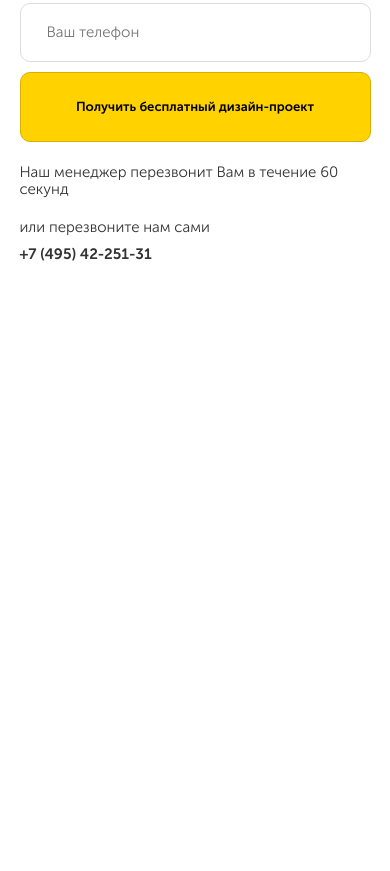
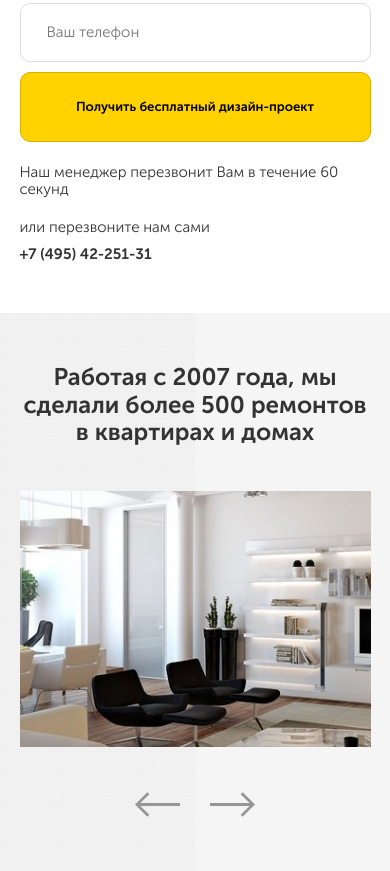
Before and after one commit to Sonikflame/webstart, a plain HTML site: page src/index.html in a window 390 px wide. Shown: the part 1123-1994 px from the top of the page. Before the commit the page ends 1436 px from the top, so only its background shows below. Drawn offline with nearby package versions, Linux system fonts and the light colour scheme.

Commit message:
Верстка и адаптация блока слайдер

```diff
--- /dev/null
+++ b/src/css/slick.css
@@ -0,0 +1,119 @@
+/* Slider */
+.slick-slider
+{
+    position: relative;
+
+    display: block;
+    box-sizing: border-box;
+
+    -webkit-user-select: none;
+       -moz-user-select: none;
+        -ms-user-select: none;
+            user-select: none;
+
+    -webkit-touch-callout: none;
+    -khtml-user-select: none;
+    -ms-touch-action: pan-y;
+        touch-action: pan-y;
+    -webkit-tap-highlight-color: transparent;
+}
+
+.slick-list
+{
+    position: relative;
+
+    display: block;
+    overflow: hidden;
+
+    margin: 0;
+    padding: 0;
+}
+.slick-list:focus
+{
+    outline: none;
+}
+.slick-list.dragging
+{
+    cursor: pointer;
+    cursor: hand;
+}
+
+.slick-slider .slick-track,
+.slick-slider .slick-list
+{
+    -webkit-transform: translate3d(0, 0, 0);
+       -moz-transform: translate3d(0, 0, 0);
+        -ms-transform: translate3d(0, 0, 0);
+         -o-transform: translate3d(0, 0, 0);
+            transform: translate3d(0, 0, 0);
+}
+
+.slick-track
+{
+    position: relative;
+    top: 0;
+    left: 0;
+
+    display: block;
+    margin-left: auto;
+    margin-right: auto;
+}
+.slick-track:before,
+.slick-track:after
+{
+    display: table;
+
+    content: '';
+}
+.slick-track:after
+{
+    clear: both;
+}
+.slick-loading .slick-track
+{
+    visibility: hidden;
+}
+
+.slick-slide
+{
+    display: none;
+    float: left;
+
+    height: 100%;
+    min-height: 1px;
+}
+[dir='rtl'] .slick-slide
+{
+    float: right;
+}
+.slick-slide img
+{
+    display: block;
+}
+.slick-slide.slick-loading img
+{
+    display: none;
+}
+.slick-slide.dragging img
+{
+    pointer-events: none;
+}
+.slick-initialized .slick-slide
+{
+    display: block;
+}
+.slick-loading .slick-slide
+{
+    visibility: hidden;
+}
+.slick-vertical .slick-slide
+{
+    display: block;
+
+    height: auto;
+
+    border: 1px solid transparent;
+}
+.slick-arrow.slick-hidden {
+    display: none;
+}
--- a/src/index.html
+++ b/src/index.html
@@ -6,6 +6,8 @@
    <meta http-equiv="X-UA-Compatible" content="ie=edge">
    <title>Document</title>
    <link rel="stylesheet" href="css/normalize.css">
+   <link rel="stylesheet" href="css/slick.css">
+   <!-- <link rel="stylesheet" href="css/slick-theme.css"> -->
    <link rel="stylesheet" href="css/style.css">
 </head>
 <body>
@@ -22,7 +24,7 @@
                   <a href="tel:+7(495)42-251-31" class="navbar__phone">+7 (495) 42-251-31</a>
                </div>
                <!-- /.navbar__contacts -->
-               <button class="button navbar__button">Перезвоните мне</button>
+               <button class="button navbar__button" id="button">Перезвоните мне</button>
             </div>
             <!-- /.navbar__info -->
          </div>
@@ -98,8 +100,51 @@
          <!-- /.container -->
       </section>
       <!-- /.offer -->
+
+      <section class="section portfolio">
+         <div class="container">
+            <h2 class="section-title portfolio__title">Работая с 2007 года, мы сделали более 500 ремонтов в квартирах и домах</h2>
+            <div class="slider">
+               <div class="slider__item"><img class="slider__image" src="img/portfolio/slide-1.jpg" alt="slide-1"></div>
+               <!-- /.slider__item -->
+               <div class="slider__item"><img class="slider__image" src="img/portfolio/slide-2.jpg" alt="slide-2"></div>
+               <!-- /.slider__item -->
+               <div class="slider__item"><img class="slider__image" src="img/portfolio/slide-3.jpg" alt="slide-3"></div>
+               <!-- /.slider__item -->
+               <div class="slider__item"><img class="slider__image" src="img/portfolio/slide-1.jpg" alt="slide-1"></div>
+               <!-- /.slider__item -->
+               <div class="slider__item"><img class="slider__image" src="img/portfolio/slide-2.jpg" alt="slide-2"></div>
+               <!-- /.slider__item -->
+               <div class="slider__item"><img class="slider__image" src="img/portfolio/slide-3.jpg" alt="slide-3"></div>
+               <!-- /.slider__item -->
+            </div>
+            <!-- /.slider -->
+            <div class="arrows portfolio__arrows">
+               <div class="arrows__left">
+                  <img src="img/portfolio/left-arrow.png" alt="Previous">
+               </div>
+               <div class="arrows__right">
+                  <img src="img/portfolio/right-arrow.png" alt="Next">
+               </div>
+            </div>
+         </div>
+         <!-- /.container -->
+      </section>
+      <!-- /.section portfolio -->
    </main>
 
 
+   <div class="modal" id="modal">
+      <div class="modal-dialog">
+         <button class="modal-dialog__close" id="close">&times;</button>
+         <h4 class="modal-dialog__title">Окно</h4>
+      </div>
+      <!-- /.modal-dialog -->
+   </div>
+   <!-- /.modal -->
+
+   <script src="https://code.jquery.com/jquery-3.4.1.min.js" integrity="sha256-CSXorXvZcTkaix6Yvo6HppcZGetbYMGWSFlBw8HfCJo=" crossorigin="anonymous"></script>
+   <script src="js/main.js"></script>
+   <script src="js/slick.min.js"></script>
 </body>
 </html>
--- /dev/null
+++ b/src/js/main.js
@@ -0,0 +1,37 @@
+$(document).ready(function(){
+   var button = $('#button');
+   var modal = $('#modal');
+   var close = $('#close');
+
+   button.on('click', function(){
+      modal.addClass('modal_active');
+   });
+
+   close.on('click', function(){
+      modal.removeClass('modal_active');
+   });
+
+   $('.slider').slick({
+      infinite: true,
+      slidesToShow: 3,
+      slidesToScroll: 1,
+      prevArrow: $('.arrows__left'),
+      nextArrow: $('.arrows__right'),
+      responsive: [
+         {
+           breakpoint: 1200,
+           settings: {
+            slidesToShow: 2,
+            slidesToScroll: 1,
+           }
+         },
+         {
+           breakpoint: 993,
+           settings: {
+             slidesToShow: 1,
+             slidesToScroll: 1
+           }
+         }
+       ]
+    });
+});
--- a/src/sass/_interface.sass
+++ b/src/sass/_interface.sass
@@ -24,6 +24,7 @@ img
    &-title
       +bold
       font-size: 24px
+      text-align: center
    &-subtitle
       display: block
       font-size: 16px
@@ -32,3 +33,7 @@ img
    padding: 23px 26px
    font-size: 15px
    border-radius: 10px
+.arrows
+   &__left, &__right
+      &:hover
+         cursor: pointer
--- a/src/sass/_media.sass
+++ b/src/sass/_media.sass
@@ -11,7 +11,7 @@
             font-size: 17px
             margin-bottom: 60px
    .section
-      padding: 55px 0
+      padding: 70px 0
    .offer
       &-block
          padding-right: 50px
@@ -20,6 +20,9 @@
          margin-bottom: 10px
       &-text
          max-width: 210px
+   .portfolio
+      &__title
+         margin-bottom: 55px
 
 
 
@@ -41,7 +44,7 @@
             &:last-child
                margin-bottom: 40px
    .section
-      padding: 50px 0
+      padding: 60px 0
    .input
       padding: 20px 26px
    .offer
@@ -59,12 +62,19 @@
          width: 150px
       &-text
          max-width: 180px
+   .portfolio
+      &__title
+         margin-bottom: 50px
+      &__arrows
+         margin-top: 50px
 
 
 
 @media ( max-width: 768px )
    .container
       width: 540px
+   .section
+      padding: 50px 0
    .offer
       background: #fff
       &-block
@@ -114,3 +124,8 @@
             margin-right: 12px
          &__text
             font-size: 12px
+   .portfolio
+      &__title
+         margin-bottom: 45px
+      &__arrows
+         margin-top: 45px
--- /dev/null
+++ b/src/sass/blocks/_modal.sass
@@ -0,0 +1,22 @@
+.modal
+   position: fixed
+   left: 0
+   top: 0
+   width: 100%
+   height: 100%
+   background-color: rgba(#000, 0.5)
+   display: none
+   &_active
+      display: flex
+   &-dialog
+      position: relative
+      margin: auto
+      max-width: 450px
+      width: 90%
+      min-width: 200px
+      background-color: #fff
+      padding: 40px
+      &__close
+         position: absolute
+         top: 0
+         right: 0
--- a/src/sass/blocks/_offer.sass
+++ b/src/sass/blocks/_offer.sass
@@ -19,6 +19,7 @@
       max-width: 350px
       line-height: 35px
       margin-bottom: 25px
+      text-align: left
    &__subtitle
       max-width: 250px
       margin-bottom: 30px
--- /dev/null
+++ b/src/sass/blocks/_portfolio.sass
@@ -0,0 +1,16 @@
+.portfolio
+   background: $secondary url('../img/portfolio/portfolio-pettern.jpg') repeat-y center left
+   background-size: 50%
+   &__title
+      max-width: 500px
+      margin: auto
+      margin-bottom: 80px
+   &__arrows
+      max-width: 120px
+      margin: auto
+      margin-top: 55px
+      display: flex
+      justify-content: space-between
+.slider
+   &__image
+      margin: auto
--- a/src/sass/style.sass
+++ b/src/sass/style.sass
@@ -6,7 +6,13 @@
 @import 'blocks/navbar'
 /* Стили главного экрана */
 @import 'blocks/hero'
+/* Стили блока offer */
 @import 'blocks/offer'
+/* Стили блока портфолио */
+@import 'blocks/portfolio'
 
+
+/* Подключение модального окна */
+@import 'blocks/modal'
 /* Подключение медиа запросов */
 @import 'media'
```
Also changed, not shown: src/css/slick-theme.css (added), src/css/style.css, src/img/portfolio/left-arrow.png (added), src/img/portfolio/portfolio-pettern.jpg (added), src/img/portfolio/right-arrow.png (added), src/img/portfolio/slide-1.jpg (added), src/img/portfolio/slide-2.jpg (added), src/img/portfolio/slide-3.jpg (added), src/js/slick.min.js (added), 1 other file.
